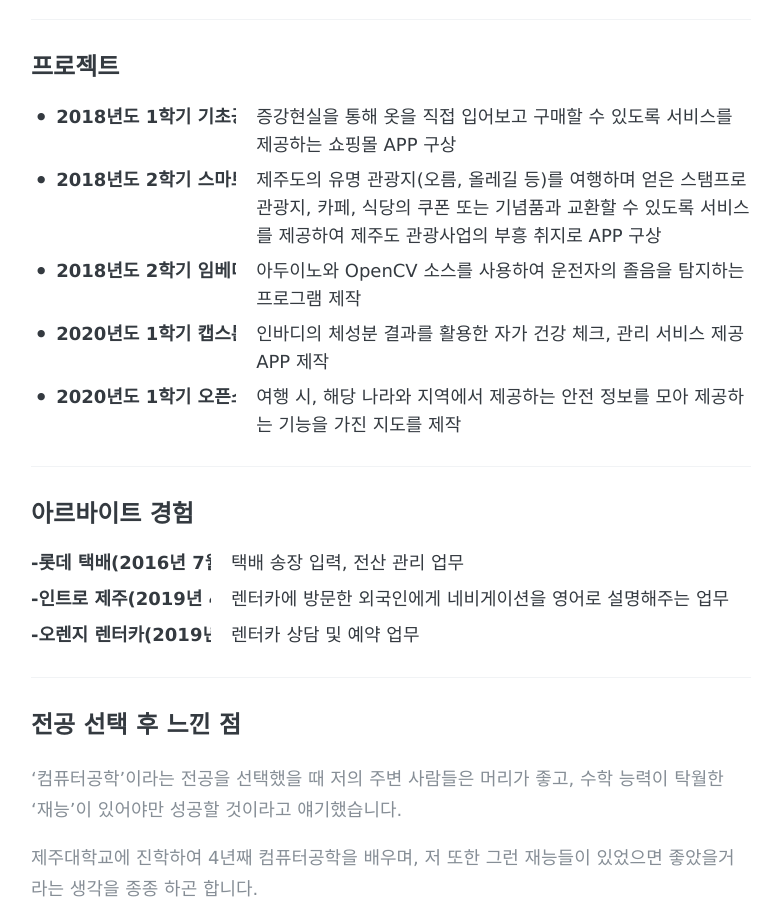
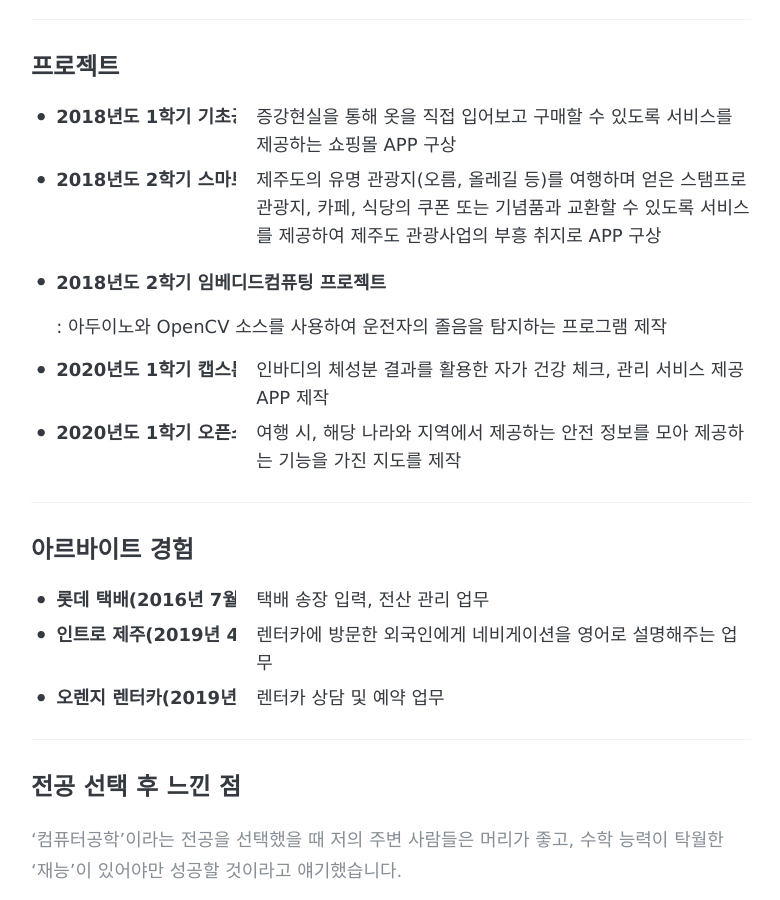
Before and after one commit to burninghering/burninghering.github.io, a Jekyll site: the page built from _posts/2020-05-19-style-test-ko.md, in a window 1280 px wide and 900 px high, scrolled down 1069 px. Shown: the whole window, without its empty margins (249-1029 px from the left). Built offline with Jekyll 4.4.1, drawn with Linux system fonts in a browser that asks for light colours.

```diff
--- a/_posts/2020-05-19-style-test-ko.md
+++ b/_posts/2020-05-19-style-test-ko.md
@@ -37,7 +37,7 @@ comments: true
 * 2018년도 2학기 스마트모바일컴퓨팅 프로젝트
 : 제주도의 유명 관광지(오름, 올레길 등)를 여행하며 얻은 스탬프로 관광지, 카페, 식당의 쿠폰 또는 기념품과 교환할 수 있도록 서비스를 제공하여 제주도 관광사업의 부흥 취지로 APP 구상
 
-* 2018년도 2학기 임베디드컴퓨팅 프로젝트
+* ##### 2018년도 2학기 임베디드컴퓨팅 프로젝트
 : 아두이노와 OpenCV 소스를 사용하여 운전자의 졸음을 탐지하는 프로그램 제작
 
 * 2020년도 1학기 캡스톤디자인 프로젝트
@@ -50,16 +50,19 @@ comments: true
 
 ## 아르바이트 경험
 
--롯데 택배(2016년 7월 ~ 2019년 3월)
+* 롯데 택배(2016년 7월 ~ 2019년 3월)
 : 택배 송장 입력, 전산 관리 업무
 
--인트로 제주(2019년 4월 ~ 2019년 8월)
+* 인트로 제주(2019년 4월 ~ 2019년 8월)
 : 렌터카에 방문한 외국인에게 네비게이션을 영어로 설명해주는 업무
 
--오렌지 렌터카(2019년 9월 ~ 2019년 11월)
+* 오렌지 렌터카(2019년 9월 ~ 2019년 11월)
 : 렌터카 상담 및 예약 업무
 
+
+
 ---
+
 
 ## 전공 선택 후 느낀 점
 
```
